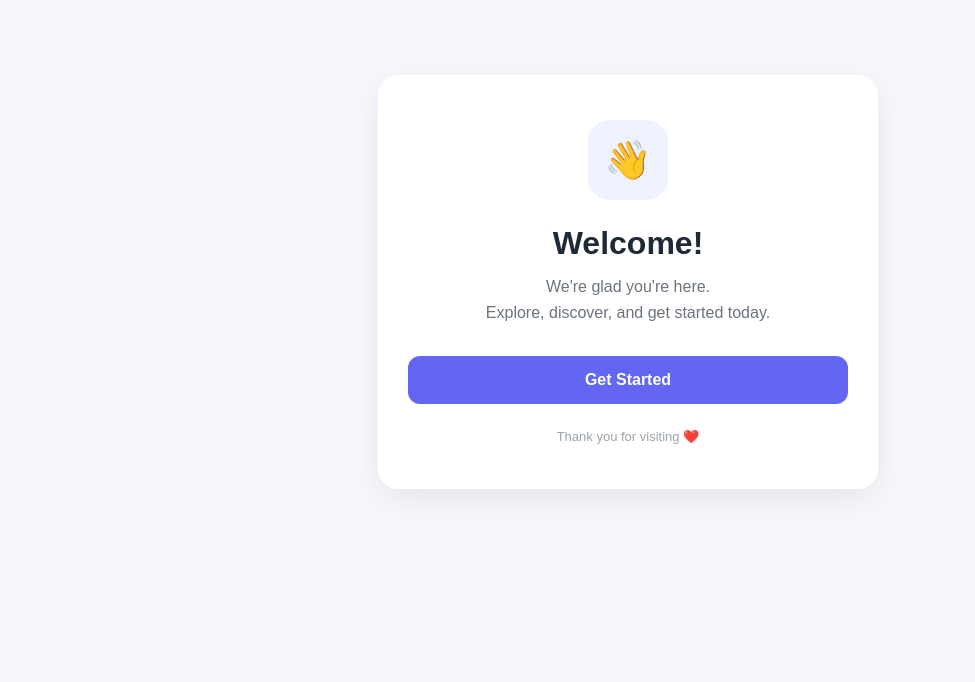
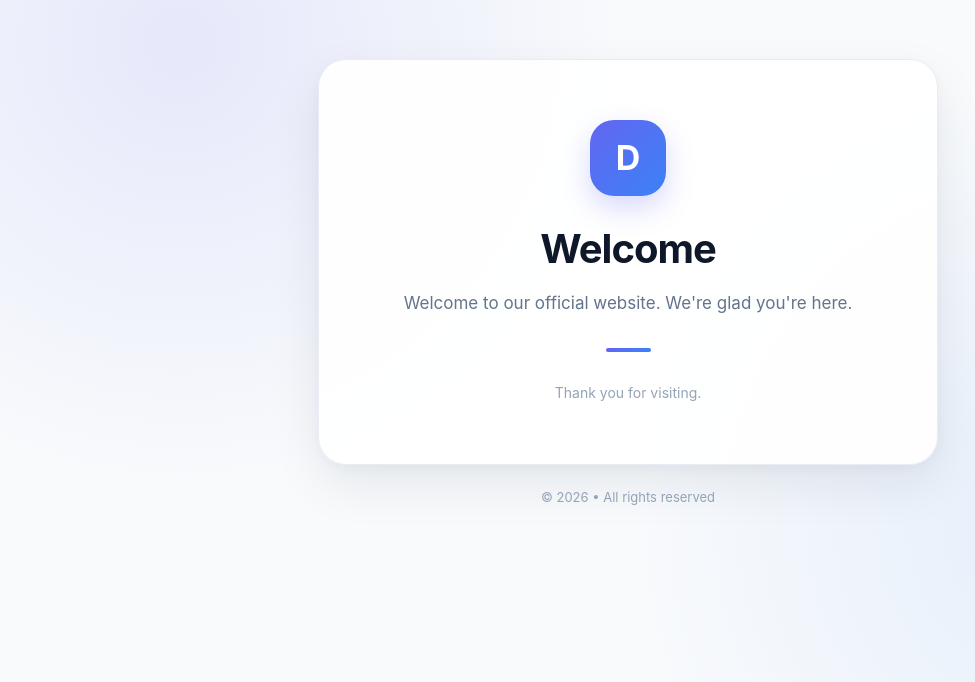
Before and after one commit to dharutrends1505/dharu-file, a plain HTML site: page index.html in a window 1280 px wide. Shown: the part 118-800 px from the top of the page, without its empty margins (12-987 px from the left). Drawn offline with Linux system fonts and the light colour scheme.

Commit message:
Update index.html

```diff
--- a/index.html
+++ b/index.html
@@ -3,6 +3,7 @@
 <head>
     <meta charset="UTF-8">
     <meta name="viewport" content="width=device-width, initial-scale=1.0">
+
     <title>Welcome</title>
 
     <style>
@@ -14,96 +15,164 @@
 
         body {
             min-height: 100vh;
-            display: flex;
-            justify-content: center;
-            align-items: center;
-            font-family: Arial, sans-serif;
-            background: #f7f8fc;
-            color: #1f2937;
-        }
+            font-family: -apple-system, BlinkMacSystemFont, "Segoe UI", Roboto, Arial, sans-serif;
+            background:
+                radial-gradient(circle at 15% 20%, rgba(99, 102, 241, 0.12), transparent 35%),
+                radial-gradient(circle at 85% 80%, rgba(59, 130, 246, 0.10), transparent 35%),
+                #f8fafc;
+            color: #0f172a;
 
-        .welcome-container {
-            width: 90%;
-            max-width: 500px;
-            padding: 45px 30px;
-            text-align: center;
-            background: #ffffff;
-            border-radius: 20px;
-            box-shadow: 0 10px 35px rgba(0, 0, 0, 0.08);
-        }
-
-        .icon {
-            width: 80px;
-            height: 80px;
-            margin: 0 auto 25px;
             display: flex;
             align-items: center;
             justify-content: center;
-            border-radius: 22px;
-            background: #eef2ff;
-            font-size: 38px;
+            padding: 24px;
+        }
+
+        .container {
+            width: 100%;
+            max-width: 620px;
+            text-align: center;
+        }
+
+        .welcome-card {
+            background: rgba(255, 255, 255, 0.94);
+            border: 1px solid #e8edf5;
+            border-radius: 28px;
+            padding: 60px 40px;
+
+            box-shadow:
+                0 20px 50px rgba(15, 23, 42, 0.08),
+                0 4px 12px rgba(15, 23, 42, 0.03);
+        }
+
+        .logo {
+            width: 76px;
+            height: 76px;
+
+            margin: 0 auto 28px;
+
+            display: flex;
+            align-items: center;
+            justify-content: center;
+
+            border-radius: 24px;
+
+            background: linear-gradient(
+                135deg,
+                #6366f1,
+                #3b82f6
+            );
+
+            color: white;
+            font-size: 34px;
+            font-weight: 700;
+
+            box-shadow:
+                0 12px 28px rgba(99, 102, 241, 0.25);
         }
 
         h1 {
-            font-size: 32px;
-            margin-bottom: 12px;
+            font-size: 40px;
+            font-weight: 700;
+            letter-spacing: -1px;
+            margin-bottom: 16px;
         }
 
-        p {
-            font-size: 16px;
-            line-height: 1.6;
-            color: #6b7280;
-            margin-bottom: 30px;
+        .description {
+            max-width: 450px;
+            margin: 0 auto;
+
+            color: #64748b;
+            font-size: 17px;
+            line-height: 1.7;
         }
 
-        .button {
-            display: inline-block;
-            width: 100%;
-            padding: 15px 25px;
-            background: #6366f1;
-            color: #ffffff;
-            text-decoration: none;
-            border-radius: 12px;
-            font-size: 16px;
-            font-weight: 600;
-            transition: 0.2s;
+        .divider {
+            width: 45px;
+            height: 4px;
+
+            margin: 30px auto;
+
+            border-radius: 20px;
+
+            background: linear-gradient(
+                90deg,
+                #6366f1,
+                #3b82f6
+            );
         }
 
-        .button:hover {
-            background: #4f46e5;
-            transform: translateY(-2px);
+        .message {
+            color: #94a3b8;
+            font-size: 14px;
+            line-height: 1.6;
         }
 
         .footer {
-            margin-top: 25px;
+            margin-top: 24px;
+            color: #94a3b8;
             font-size: 13px;
-            color: #9ca3af;
+        }
+
+        @media (max-width: 600px) {
+
+            body {
+                padding: 18px;
+            }
+
+            .welcome-card {
+                padding: 48px 25px;
+                border-radius: 24px;
+            }
+
+            .logo {
+                width: 68px;
+                height: 68px;
+                font-size: 30px;
+                border-radius: 21px;
+            }
+
+            h1 {
+                font-size: 33px;
+            }
+
+            .description {
+                font-size: 16px;
+            }
         }
     </style>
 </head>
 
 <body>
 
-    <div class="welcome-container">
+    <main class="container">
 
-        <div class="icon">👋</div>
+        <div class="welcome-card">
 
-        <h1>Welcome!</h1>
+            <div class="logo">
+                D
+            </div>
 
-        <p>
-            We're glad you're here.<br>
-            Explore, discover, and get started today.
-        </p>
+            <h1>Welcome</h1>
 
-        <a href="#" class="button">
-            Get Started
-        </a>
+            <p class="description">
+                Welcome to our official website.
+                We're glad you're here.
+            </p>
+
+            <div class="divider"></div>
+
+            <p class="message">
+                Thank you for visiting.
+            </p>
+
+        </div>
 
         <div class="footer">
-            Thank you for visiting ❤️
+            © 2026 • All rights reserved
         </div>
 
-    </div>
+    </main>
 
 </body>
 </html>
```
